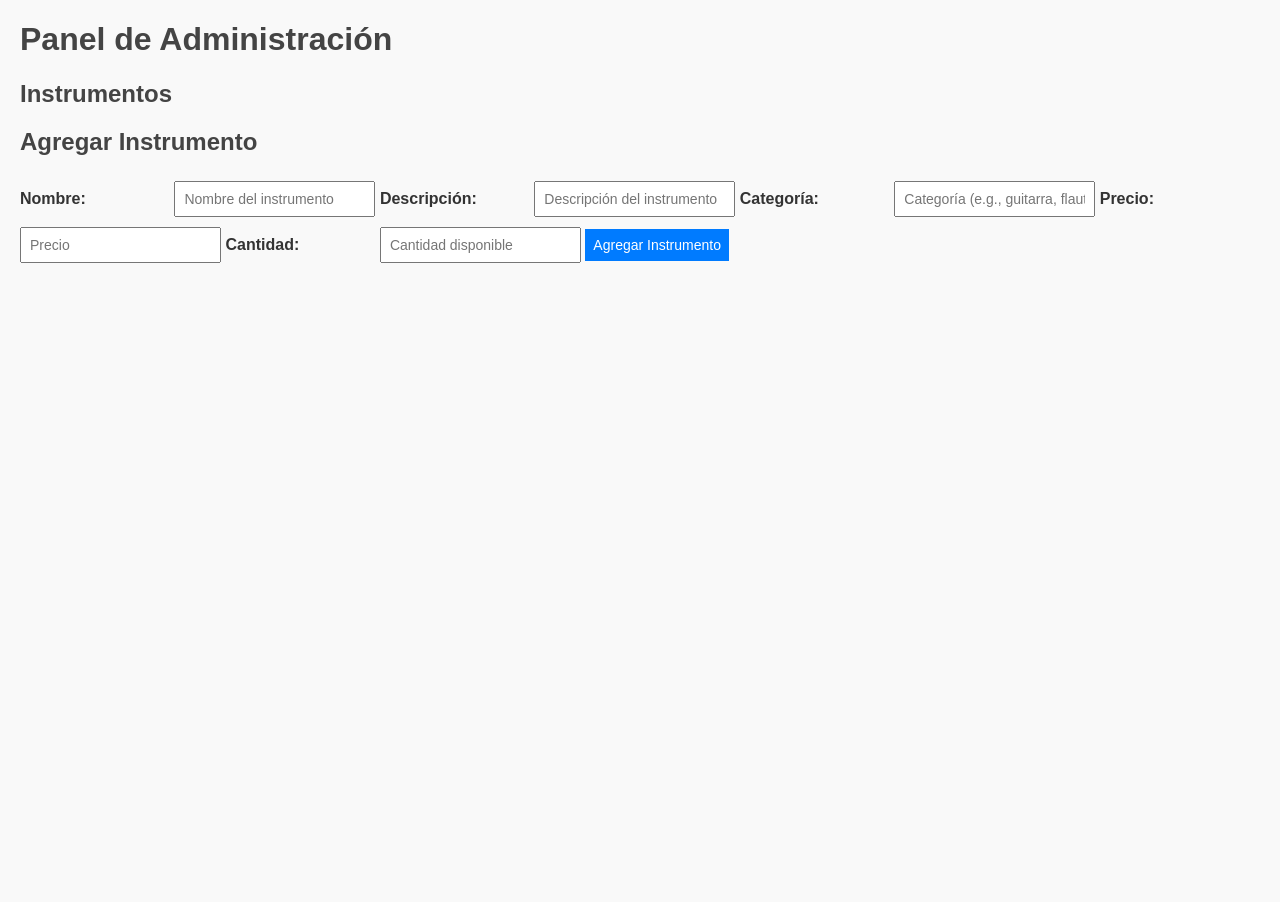
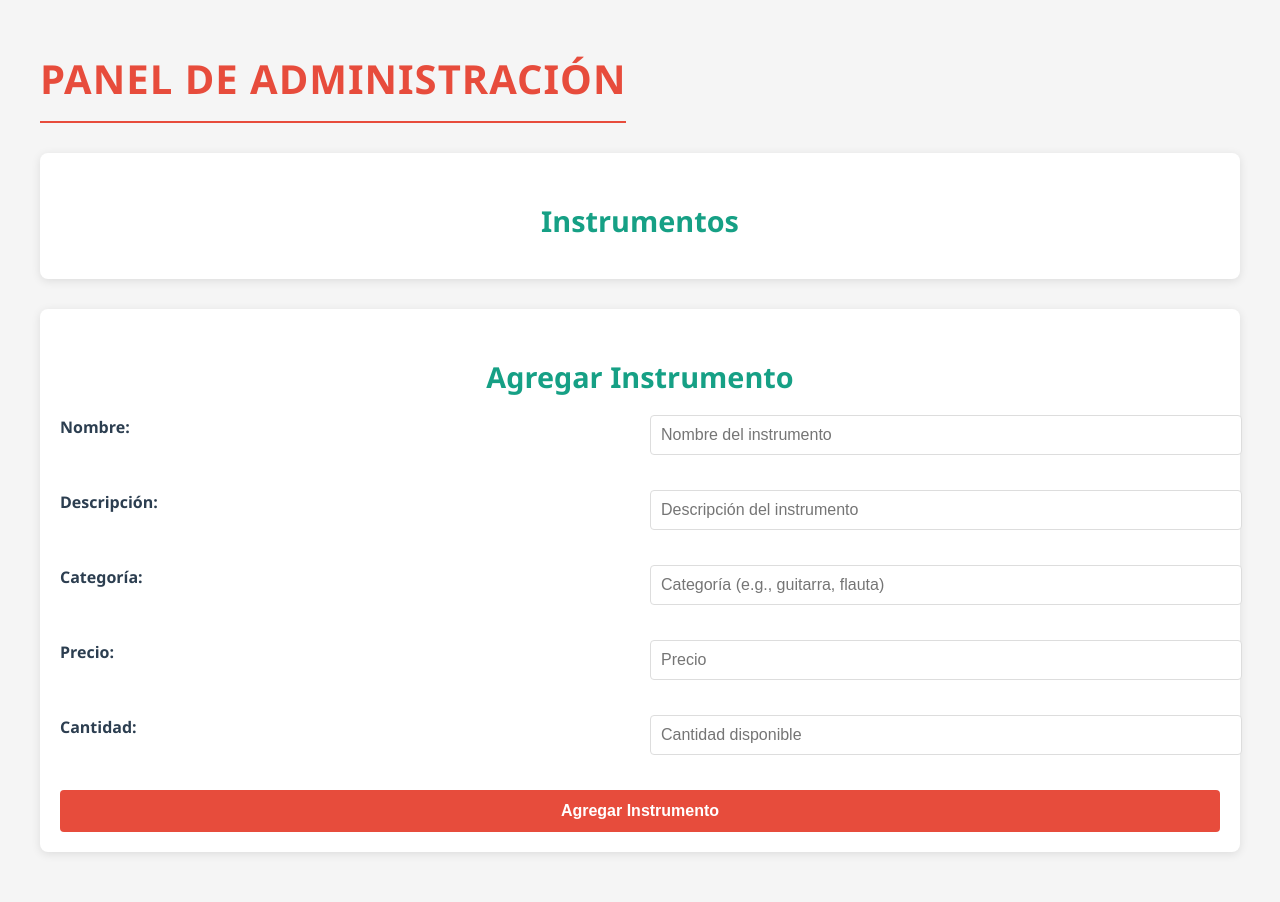
Before and after one commit to tempestrap/instrumentos-chiapas, a PHP site: template view/admin.html in a window 1280 px wide. Before the commit the page ends 263 px from the top, so only its background shows below. Run offline with PHP 8.4, Linux system fonts and the light colour scheme; the template is opened without the code that fills it, so the values that code supplies are empty.

Commit message:
css admin

```diff
--- a/styles/admin.css
+++ b/styles/admin.css
@@ -1,53 +1,133 @@
-/* Estilo general */
+/* styles/admin.css */
+
+/* Estilos base */
 body {
-    font-family: Arial, sans-serif;
-    margin: 20px;
-    padding: 0;
-    background-color: #f9f9f9;
-    color: #333;
+  font-family: 'Segoe UI', Tahoma, Geneva, Verdana, sans-serif;
+  line-height: 1.6;
+  color: #333;
+  background-color: #f5f5f5;
+  padding: 20px;
+  max-width: 1200px;
+  margin: 0 auto;
 }
 
-/* Títulos */
 h1, h2 {
-    color: #444;
+  color: #2c3e50;
+  text-align: center;
+}
+
+h1 {
+  color: #e74c3c;
+  margin-bottom: 30px;
+  font-size: 2.5rem;
+  text-transform: uppercase;
+  letter-spacing: 1px;
+  border-bottom: 2px solid #e74c3c;
+  padding-bottom: 10px;
+  display: inline-block;
+}
+
+h2 {
+  color: #16a085;
+  margin: 25px 0 15px;
+  font-size: 1.8rem;
+}
+
+/* Secciones */
+section {
+  background: white;
+  border-radius: 8px;
+  box-shadow: 0 2px 10px rgba(0, 0, 0, 0.1);
+  padding: 20px;
+  margin-bottom: 30px;
 }
 
 /* Formularios */
 form {
-    margin-bottom: 20px;
+  display: grid;
+  grid-template-columns: 1fr 1fr;
+  gap: 20px;
 }
 
 label {
-    display: inline-block;
-    width: 150px;
-    font-weight: bold;
+  display: block;
+  margin-bottom: 5px;
+  font-weight: 600;
+  color: #2c3e50;
 }
 
-input, button {
-    margin: 5px 0;
-    padding: 8px;
-    font-size: 14px;
+input[type="text"],
+input[type="number"] {
+  width: 100%;
+  padding: 10px;
+  border: 1px solid #ddd;
+  border-radius: 4px;
+  margin-bottom: 15px;
+  font-size: 16px;
 }
 
+input:focus {
+  outline: none;
+  border-color: #16a085;
+  box-shadow: 0 0 0 2px rgba(22, 160, 133, 0.2);
+}
+
+/* Botones */
 button {
-    background-color: #007bff;
-    color: white;
-    border: none;
-    cursor: pointer;
+  background-color: #e74c3c;
+  color: white;
+  border: none;
+  padding: 12px 20px;
+  border-radius: 4px;
+  cursor: pointer;
+  font-size: 16px;
+  font-weight: 600;
+  transition: all 0.3s ease;
+  grid-column: span 2;
 }
 
 button:hover {
-    background-color: #0056b3;
+  background-color: #c0392b;
+  transform: translateY(-2px);
+}
+
+#cancelar-editar {
+  background-color: #95a5a6;
+  margin-top: 10px;
+}
+
+#cancelar-editar:hover {
+  background-color: #7f8c8d;
 }
 
 /* Lista de instrumentos */
-#lista-instrumentos div {
-    border: 1px solid #ddd;
-    padding: 10px;
-    margin-bottom: 10px;
-    background-color: #fff;
+#lista-instrumentos {
+  display: grid;
+  grid-template-columns: repeat(auto-fill, minmax(300px, 1fr));
+  gap: 20px;
 }
 
-#lista-instrumentos button {
-    margin-right: 10px;
+.instrumento-card {
+  background: white;
+  border: 1px solid #eee;
+  border-radius: 8px;
+  padding: 15px;
+  box-shadow: 0 1px 3px rgba(0, 0, 0, 0.1);
+  transition: transform 0.3s ease;
 }
+
+.instrumento-card:hover {
+  transform: translateY(-5px);
+  box-shadow: 0 5px 15px rgba(0, 0, 0, 0.1);
+}
+
+/* Responsive */
+@media (max-width: 768px) {
+  form {
+    grid-template-columns: 1fr;
+  }
+
+  button {
+    grid-column: span 1;
+  }
+}
```
Also changed, not shown: view/registro.html (+16 -0 lines).
